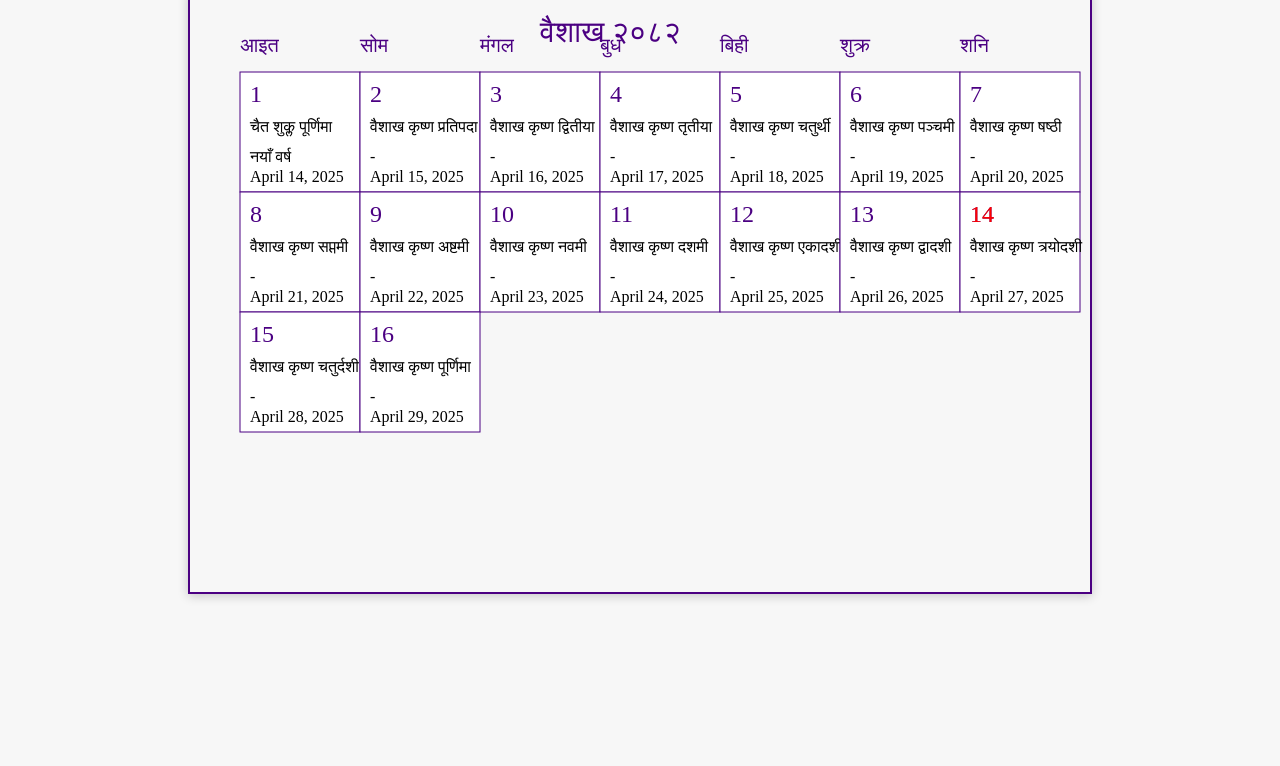
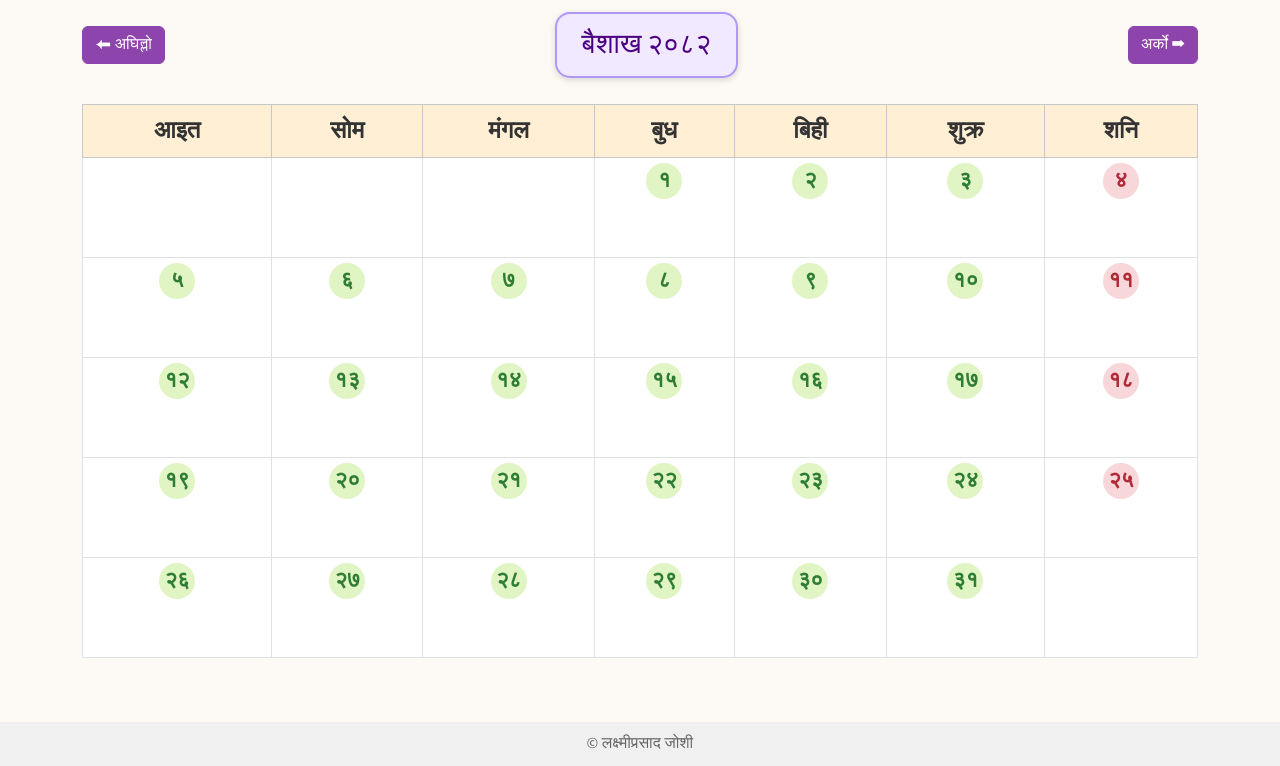
Before and after one commit to LaxmiPrashadJoshi/nepali-calendar-2082, a plain HTML site: page index.html in a window 1280 px wide. Shown: the part 118-884 px from the top of the page. Before the commit the page ends 800 px from the top, so only its background shows below. Drawn offline with nearby package versions, Linux system fonts and the light colour scheme.

Commit message:
Update index.html

```diff
--- a/index.html
+++ b/index.html
@@ -3,123 +3,192 @@
 <head>
   <meta charset="UTF-8">
   <meta name="viewport" content="width=device-width, initial-scale=1">
-  <title>नेपाली पात्रो - लाइव</title>
+  <title>नेपाली पात्रो 2082</title>
+  <link href="https://cdn.jsdelivr.net/npm/bootstrap@5.3.3/dist/css/bootstrap.min.css" rel="stylesheet">
+  <link href="https://fonts.googleapis.com/css2?family=Khand:wght@500&family=Mukta:wght@600&display=swap" rel="stylesheet">
   <style>
     body {
+      background-color: #fdfaf6;
       font-family: 'Mukta', sans-serif;
-      background-color: #f7f7f7;
+    }
+    .calendar td {
+      height: 100px;
+      vertical-align: top;
+      font-size: 22px;
+      padding: 5px;
+      background-color: #fff;
+      transition: background-color 0.3s;
+      font-family: 'Khand', sans-serif;
+    }
+    .calendar td:hover {
+      background-color: #e7f3ff;
+      cursor: pointer;
+    }
+    .table-bordered th {
+      background-color: #ffefd5;
+      color: #333;
       text-align: center;
-      padding-top: 20px;
+      font-size: 24px;
+      font-family: 'Khand', sans-serif;
     }
-    canvas {
-      border: 2px solid #4b0082;
-      box-shadow: 0 2px 10px rgba(0, 0, 0, 0.2);
+    .calendar td strong {
+      display: block;
+      border-radius: 50%;
+      width: 36px;
+      height: 36px;
+      line-height: 36px;
+      text-align: center;
+      margin: auto;
+      font-size: 22px;
+    }
+    .calendar .saturday strong {
+      background-color: #f8d7da;
+      color: #b02a37;
+    }
+    .calendar td:not(.saturday) strong {
+      background-color: #e1f5c4;
+      color: #2e7d32;
+    }
+    .btn-primary {
+      background-color: #8e44ad;
+      border-color: #8e44ad;
+    }
+    .btn-primary:hover {
+      background-color: #732d91;
+    }
+    h1 {
+      color: #c0392b;
+      font-family: 'Khand', sans-serif;
+    }
+    .month-box {
+      background-color: #f0e9ff;
+      border: 2px solid #b197fc;
+      border-radius: 15px;
+      padding: 10px 25px;
+      margin: 10px auto;
+      display: inline-block;
+      box-shadow: 0 2px 6px rgba(0,0,0,0.15);
+      color: #4b0082;
+      font-size: 28px;
+      font-family: 'Khand', sans-serif;
+    }
+    footer {
+      background-color: #f0f0f0;
+      padding: 10px;
+      text-align: center;
+      color: #666;
+      margin-top: 40px;
+      font-family: 'Mukta', sans-serif;
     }
   </style>
 </head>
 <body>
 
-  <h1>नेपाली पात्रो - लाइव</h1>
-  <canvas id="calendarCanvas" width="900" height="600"></canvas>
+<div class="container my-5 text-center">
+  <h1 class="mb-4">नेपाली पात्रो</h1>
 
-  <script>
-    const canvas = document.getElementById("calendarCanvas");
-    const ctx = canvas.getContext("2d");
+  <div class="d-flex justify-content-between align-items-center mb-3">
+    <button class="btn btn-primary" onclick="prevMonth()">⬅ अघिल्लो</button>
+    <div id="monthName" class="month-box"></div>
+    <button class="btn btn-primary" onclick="nextMonth()">अर्को ➡</button>
+  </div>
 
-    // Example Data for Vaishakh 2082
-    const nepaliDates = [
-      { date: 1, tithi: "चैत शुक्ल पूर्णिमा", chadparv: "नयाँ वर्ष", gregorian: "April 14, 2025" },
-      { date: 2, tithi: "वैशाख कृष्ण प्रतिपदा", chadparv: "", gregorian: "April 15, 2025" },
-      { date: 3, tithi: "वैशाख कृष्ण द्वितीया", chadparv: "", gregorian: "April 16, 2025" },
-      { date: 4, tithi: "वैशाख कृष्ण तृतीया", chadparv: "", gregorian: "April 17, 2025" },
-      { date: 5, tithi: "वैशाख कृष्ण चतुर्थी", chadparv: "", gregorian: "April 18, 2025" },
-      { date: 6, tithi: "वैशाख कृष्ण पञ्चमी", chadparv: "", gregorian: "April 19, 2025" },
-      { date: 7, tithi: "वैशाख कृष्ण षष्ठी", chadparv: "", gregorian: "April 20, 2025" },
-      { date: 8, tithi: "वैशाख कृष्ण सप्तमी", chadparv: "", gregorian: "April 21, 2025" },
-      { date: 9, tithi: "वैशाख कृष्ण अष्टमी", chadparv: "", gregorian: "April 22, 2025" },
-      { date: 10, tithi: "वैशाख कृष्ण नवमी", chadparv: "", gregorian: "April 23, 2025" },
-      { date: 11, tithi: "वैशाख कृष्ण दशमी", chadparv: "", gregorian: "April 24, 2025" },
-      { date: 12, tithi: "वैशाख कृष्ण एकादशी", chadparv: "", gregorian: "April 25, 2025" },
-      { date: 13, tithi: "वैशाख कृष्ण द्वादशी", chadparv: "", gregorian: "April 26, 2025" },
-      { date: 14, tithi: "वैशाख कृष्ण त्रयोदशी", chadparv: "", gregorian: "April 27, 2025" },
-      { date: 15, tithi: "वैशाख कृष्ण चतुर्दशी", chadparv: "", gregorian: "April 28, 2025" },
-      { date: 16, tithi: "वैशाख कृष्ण पूर्णिमा", chadparv: "", gregorian: "April 29, 2025" }
-    ];
+  <div class="table-responsive">
+    <table class="table table-bordered calendar">
+      <thead class="table-light">
+        <tr>
+          <th>आइत</th>
+          <th>सोम</th>
+          <th>मंगल</th>
+          <th>बुध</th>
+          <th>बिही</th>
+          <th>शुक्र</th>
+          <th>शनि</th>
+        </tr>
+      </thead>
+      <tbody id="calendarBody"></tbody>
+    </table>
+  </div>
+</div>
 
-    // Get current date in Gregorian format
-    const today = new Date();
-    const currentDay = today.getDate();
-    const currentMonth = today.getMonth() + 1;  // Months are zero-indexed
-    const currentYear = today.getFullYear();
+<footer>
+  © लक्ष्मीप्रसाद जोशी
+</footer>
 
-    // Function to draw the calendar
-    function drawCalendar() {
-      ctx.clearRect(0, 0, canvas.width, canvas.height);
+<script>
+  const months = [
+    { name: "बैशाख", days: 31 },
+    { name: "जेठ", days: 31 },
+    { name: "असार", days: 32 },
+    { name: "श्रावण", days: 31 },
+    { name: "भदौ", days: 31 },
+    { name: "आश्विन", days: 30 },
+    { name: "कार्तिक", days: 30 },
+    { name: "मंसिर", days: 29 },
+    { name: "पौष", days: 29 },
+    { name: "माघ", days: 30 },
+    { name: "फाल्गुण", days: 30 },
+    { name: "चैत्र", days: 30 }
+  ];
 
-      const startX = 50;
-      const startY = 80;
-      const cellWidth = 120;
-      const cellHeight = 120;
-      const numDays = 16;  // Number of days in Vaishakh month (you can adjust if necessary)
+  let currentMonth = 0;
 
-      // Draw the title
-      ctx.fillStyle = "#4b0082";
-      ctx.font = "30px Mukta";
-      ctx.fillText(`वैशाख २०८२`, canvas.width / 2 - 100, 50);
+  const nepaliNumbers = ["०", "१", "२", "३", "४", "५", "६", "७", "८", "९"];
 
-      // Days of the week (header row)
-      const weekdays = ["आइत", "सोम", "मंगल", "बुध", "बिही", "शुक्र", "शनि"];
-      for (let i = 0; i < weekdays.length; i++) {
-        ctx.fillStyle = "#4b0082";
-        ctx.font = "20px Mukta";
-        ctx.fillText(weekdays[i], startX + i * cellWidth, startY - 20);
-      }
+  function toNepali(num) {
+    return num.toString().split('').map(d => nepaliNumbers[parseInt(d)]).join('');
+  }
 
-      // Draw the days with dynamic content
-      let x = startX;
-      let y = startY;
+  function renderCalendar(monthIndex) {
+    const month = months[monthIndex];
+    document.getElementById('monthName').textContent = `${month.name} २०८२`;
 
-      for (let i = 0; i < numDays; i++) {
-        const day = nepaliDates[i];
-        const chadparvText = day.chadparv ? day.chadparv : "-";
+    const tbody = document.getElementById('calendarBody');
+    tbody.innerHTML = "";
 
-        // Draw each cell
-        ctx.fillStyle = "#fff";
-        ctx.fillRect(x, y, cellWidth, cellHeight);
-        ctx.strokeStyle = "#4b0082";
-        ctx.strokeRect(x, y, cellWidth, cellHeight);
+    const firstDay = new Date(2025, monthIndex, 1).getDay();
+    let date = 1;
+    let weeks = Math.ceil((firstDay + month.days) / 7);
 
-        // Add the date number
-        ctx.fillStyle = "#4b0082";
-        ctx.font = "24px Mukta";
-        ctx.fillText(day.date, x + 10, y + 30);
+    for (let i = 0; i < weeks; i++) {
+      let row = document.createElement("tr");
 
-        // Highlight today's date
-        if (day.date === currentDay) {
-          ctx.fillStyle = "red";
-          ctx.font = "24px Mukta";
-          ctx.fillText(day.date, x + 10, y + 30);
+      for (let j = 0; j < 7; j++) {
+        let cell = document.createElement("td");
+
+        if (i === 0 && j < firstDay) {
+          cell.innerHTML = "";
+        } else if (date <= month.days) {
+          const isSaturday = j === 6;
+          cell.className = isSaturday ? "saturday" : "";
+          cell.innerHTML = `<strong>${toNepali(date)}</strong>`;
+          date++;
+        } else {
+          cell.innerHTML = "";
         }
 
-        // Add Tithi and festival info
-        ctx.fillStyle = "#000";
-        ctx.font = "16px Mukta";
-        ctx.fillText(day.tithi, x + 10, y + 60);
-        ctx.fillText(chadparvText, x + 10, y + 90);
-        ctx.fillText(day.gregorian, x + 10, y + 110);
+        row.appendChild(cell);
+      }
+      tbody.appendChild(row);
+    }
+  }
 
-        // Move to the next cell
-        x += cellWidth;
-        if (x + cellWidth > canvas.width) {
-          x = startX;
-          y += cellHeight;
-        }
-      }
+  function nextMonth() {
+    if (currentMonth < 11) {
+      currentMonth++;
+      renderCalendar(currentMonth);
     }
+  }
 
-    // Draw the calendar on page load
-    drawCalendar();
-  </script>
+  function prevMonth() {
+    if (currentMonth > 0) {
+      currentMonth--;
+      renderCalendar(currentMonth);
+    }
+  }
+
+  renderCalendar(currentMonth);
+</script>
 
 </body>
 </html>
```
